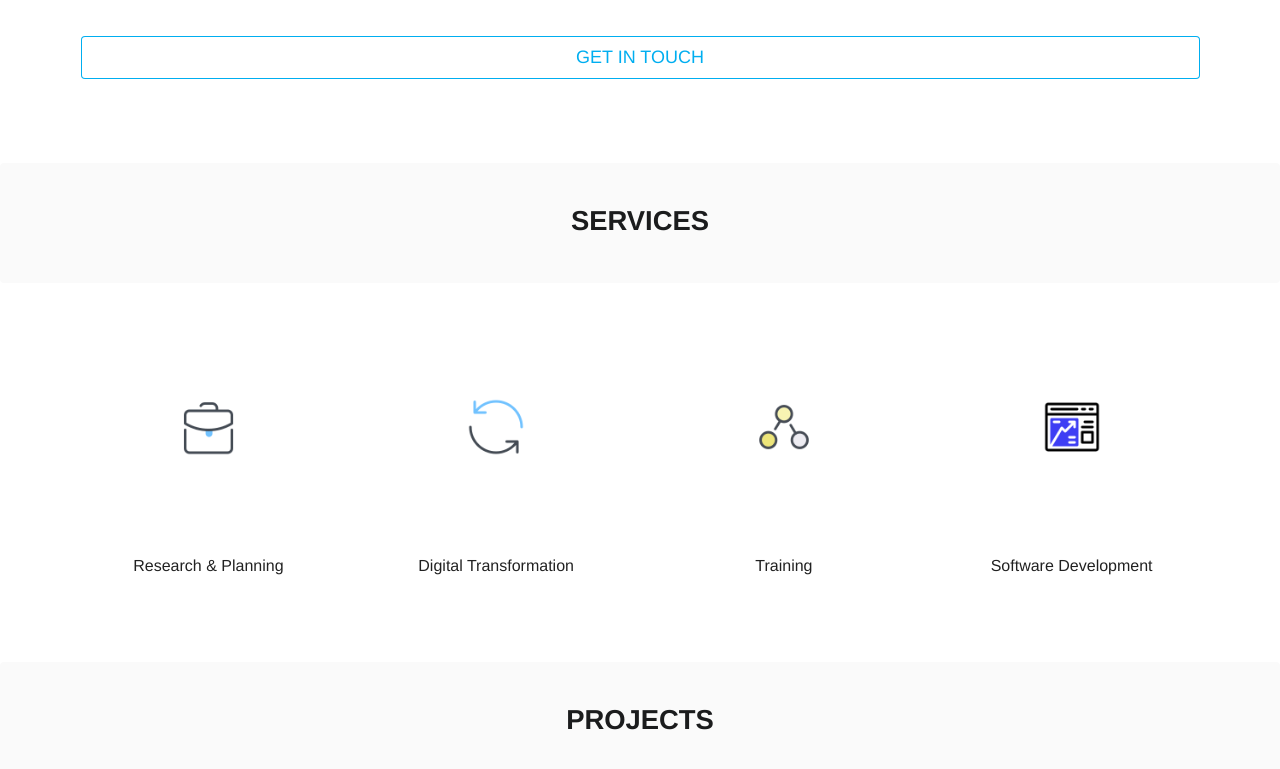
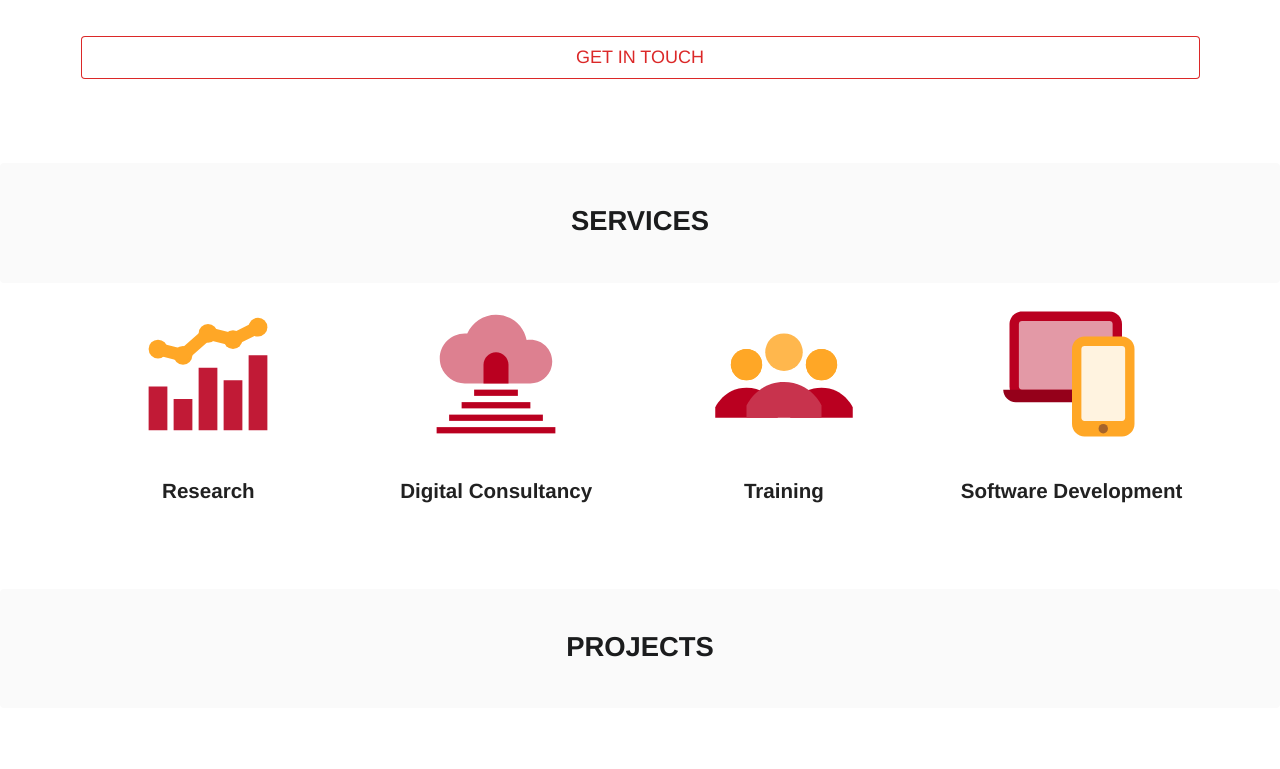
Before and after one commit to hmones/personal-website, a website: page index.html in a window 1280 px wide. Shown: the part 395-1164 px from the top of the page. Drawn offline with Linux system fonts and the light colour scheme; a web font is replaced by a local one.

Commit message:
Changed icons and styling of subheaders in services

```diff
--- a/index.html
+++ b/index.html
@@ -46,7 +46,7 @@
         </div>
         <div class="twelve wide center aligned column">
             <br>
-            <a class="ui large fluid teal basic button" href="mailto:hello@haytham.me">GET IN TOUCH</a>
+            <a class="ui large fluid red basic button" href="mailto:hello@haytham.me">GET IN TOUCH</a>
         </div>
     </div>
 </div>
@@ -57,20 +57,20 @@
 <div class="ui container">
     <div class="ui stackable grid">
         <div class="three wide center aligned column">
-            <img alt="Research and Planning" class="ui centered image" src="images/icons8-briefcase-64.png"/>
-            <p>Research & Planning</p>
+            <img alt="Research" class="ui small centered image" src="images/research.svg"/>
+            <h3>Research</h3>
         </div>
         <div class="three wide center aligned column">
-            <img alt="Digital Transformation" class="ui centered image" src="images/icons8-synchronize-64.png"/>
-            <p>Digital Transformation</p>
+            <img alt="Digital Consultancy" class="ui small centered image" src="images/digital_consultancy.svg"/>
+            <h3>Digital Consultancy</h3>
         </div>
         <div class="three wide center aligned column">
-            <img alt="Training" class="ui centered image" src="images/icons8-share-64.png"/>
-            <p>Training</p>
+            <img alt="Training" class="ui small centered image" src="images/training.svg"/>
+            <h3>Training</h3>
         </div>
         <div class="three wide center aligned column">
-            <img alt="Software Development" class="ui centered image" src="images/icons8-seo-64.png"/>
-            <p>Software Development</p>
+            <img alt="Software Development" class="ui small centered image" src="images/software_development.svg"/>
+            <h3>Software Development</h3>
         </div>
     </div>
 </div>
```
Also changed, not shown: images/digital_consultancy.svg (added), images/icons8-briefcase-64.png (deleted), images/icons8-seo-64.png (deleted), images/icons8-share-64.png (deleted), images/icons8-synchronize-64.png (deleted), images/research.svg (added), images/software_development.svg (added), images/training.svg (added).
